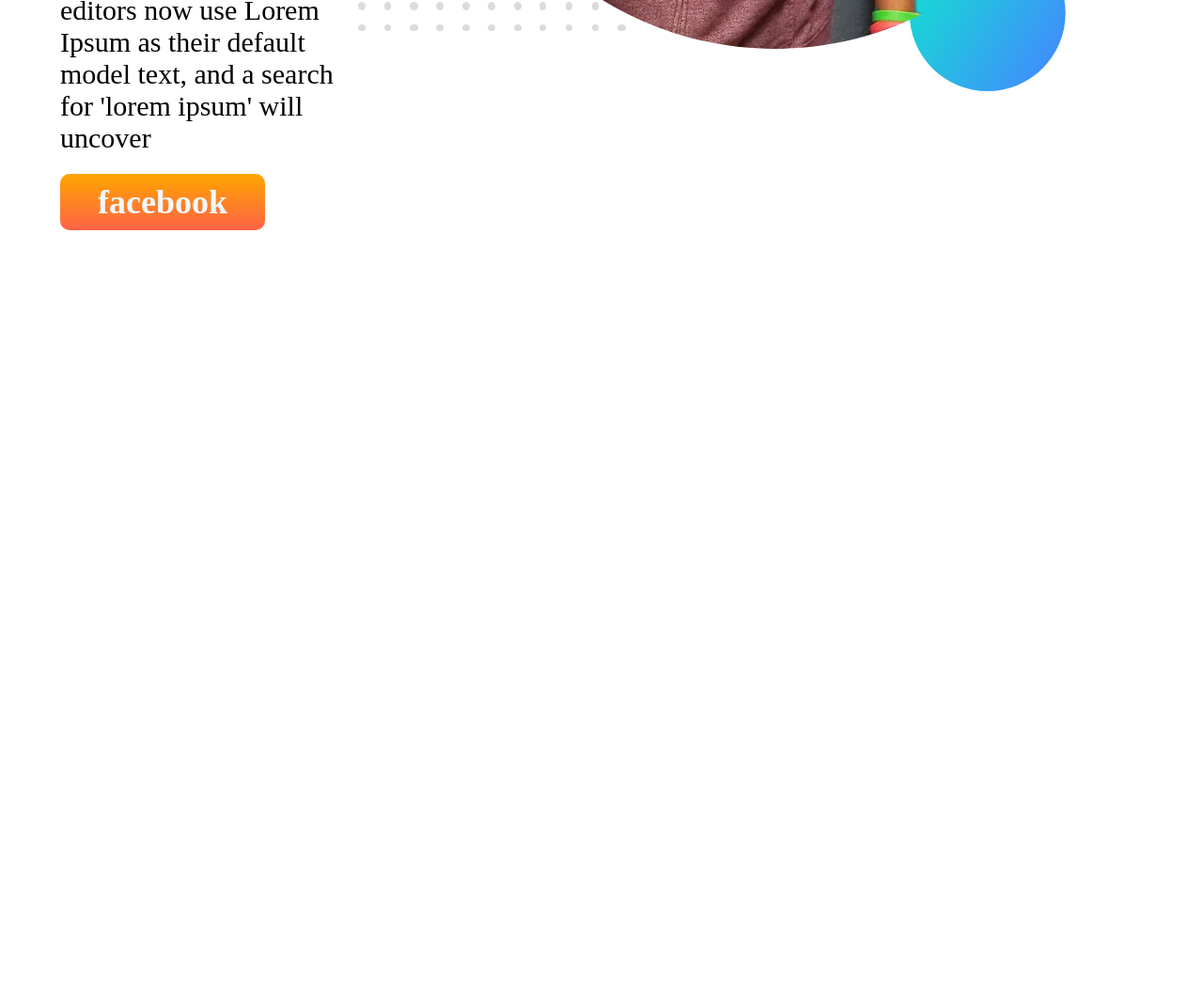
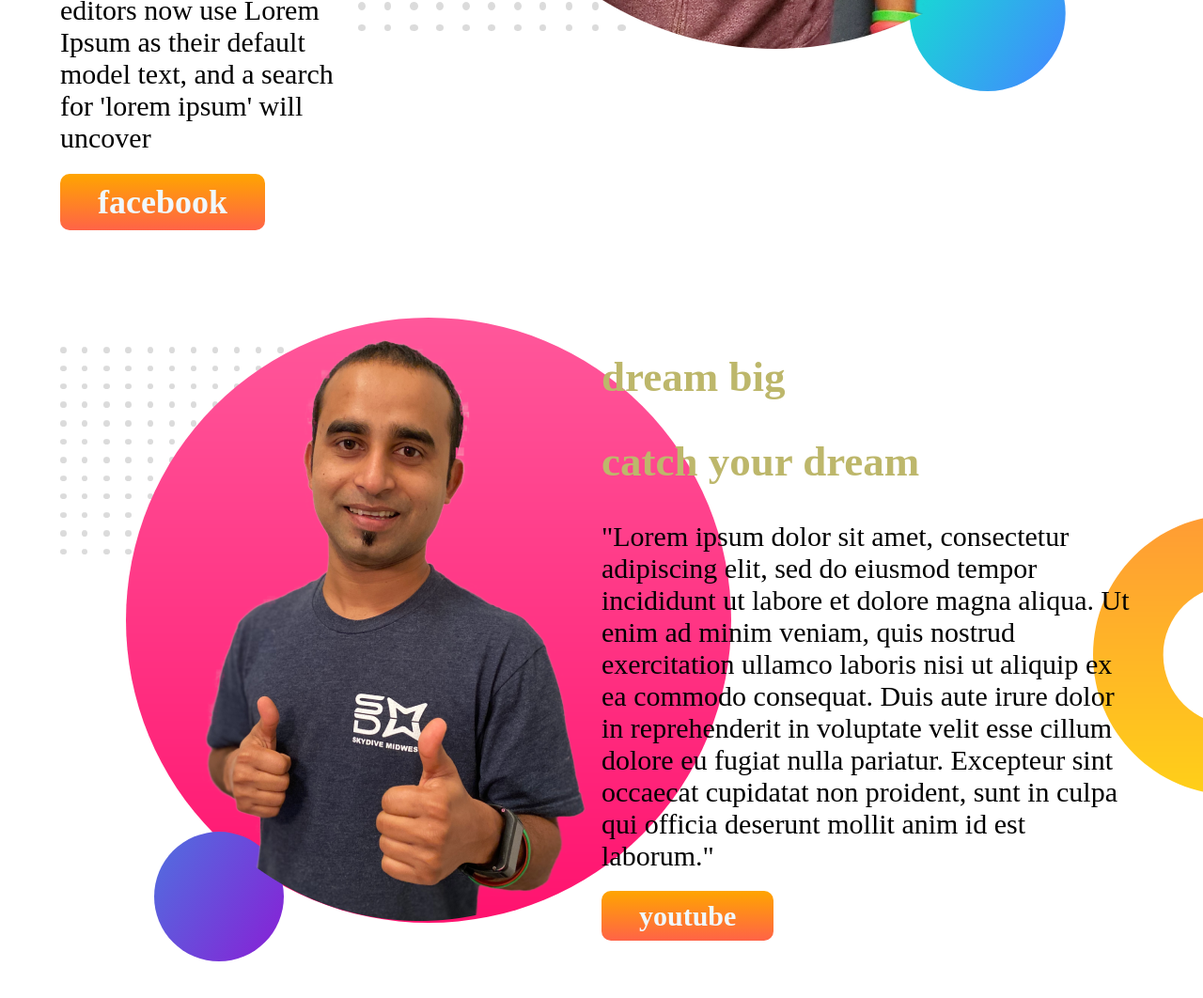
Before and after one commit to khalekur-phero/new-one, a plain HTML site: page index.html in a window 1280 px wide. Shown: the part 796-1858 px from the top of the page at 94% size. Before the commit the page ends 1096 px from the top, so only its background shows below. Drawn offline with Linux system fonts and the light colour scheme.

Commit message:
dream-big

```diff
--- a/index.html
+++ b/index.html
@@ -34,6 +34,25 @@
             <img src="jhankar.png" alt="">
         </div>
     </section>
+    <section class="dream-big">
+        <div class="welcome">
+            <img src="new-one/jhankar2.png" alt="">
+
+        </div>
+        <div class="welcome">
+            <h1>dream big</h1>
+            <h1>catch your dream</h1>
+            <p>"Lorem ipsum dolor sit amet, consectetur adipiscing elit, sed do eiusmod tempor incididunt ut labore et
+                dolore magna
+                aliqua. Ut enim ad minim veniam, quis nostrud exercitation ullamco laboris nisi ut aliquip ex ea commodo
+                consequat. Duis
+                aute irure dolor in reprehenderit in voluptate velit esse cillum dolore eu fugiat nulla pariatur.
+                Excepteur
+                sint
+                occaecat cupidatat non proident, sunt in culpa qui officia deserunt mollit anim id est laborum."</p>
+            <a class="link-big" target="_blank" href="https://www.youtube.com/">youtube</a>
+        </div>
+    </section>
 </body>
 
 </html>
--- a/style.css
+++ b/style.css
@@ -3,6 +3,7 @@ body {
 }
 
 .welcome {
+    width: 50%;
     font-size: 30px;
     font-family: font-family: 'Poppins', sans-serif;
 
@@ -33,3 +34,24 @@ section {
     padding: 10px 40px;
     border-radius: 10px;
 }
+
+.welcome h1 {
+    color: darkkhaki;
+}
+
+.dream-big {
+    background-image: url(new-one/dream-bg.png);
+    background-repeat: no-repeat;
+    background-position: right;
+    display: flex;
+    padding-top: 1cm;
+}
+
+.link-big {
+    color: aliceblue;
+    background-image: linear-gradient(orange, tomato);
+    font-weight: 700;
+    text-decoration: none;
+    border-radius: 10px;
+    padding: 10px 40px;
+}
```
Also changed, not shown: new-one/dream-bg.png (added), new-one/jhankar2.png (added).
